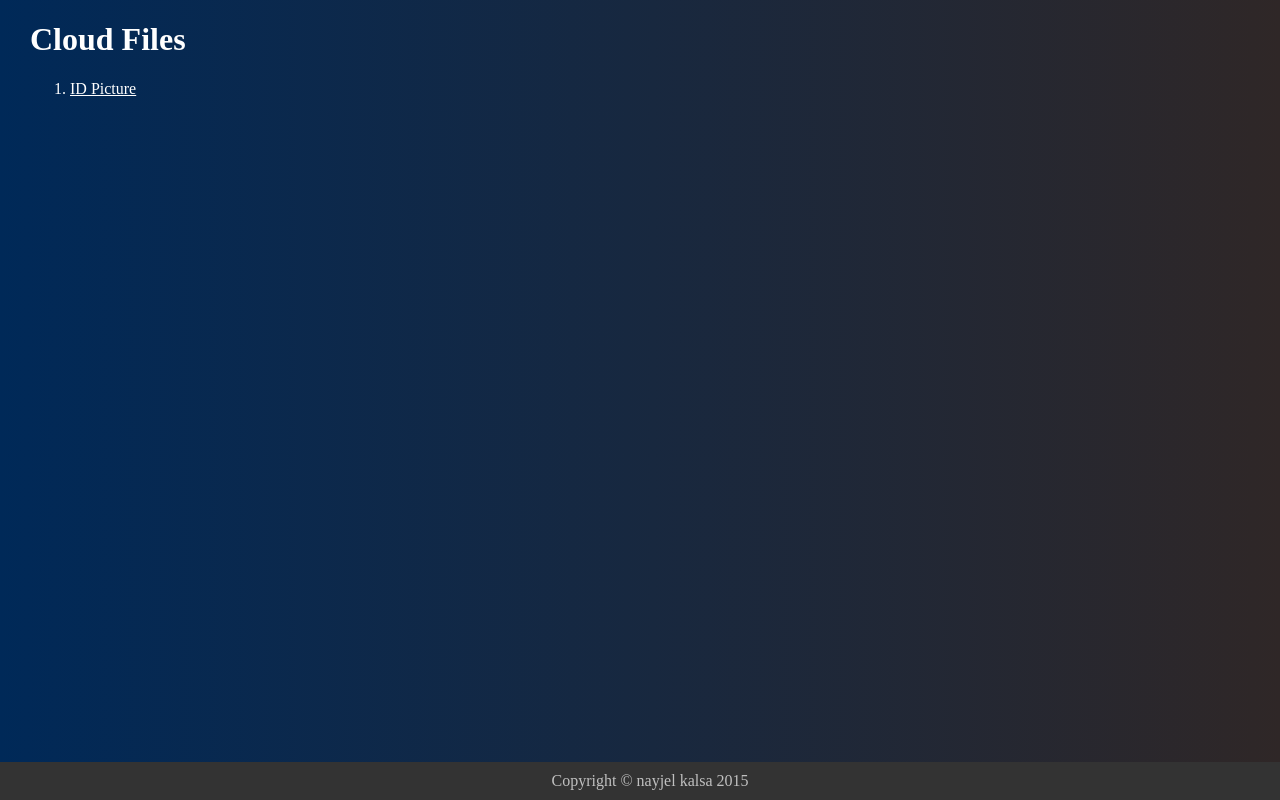
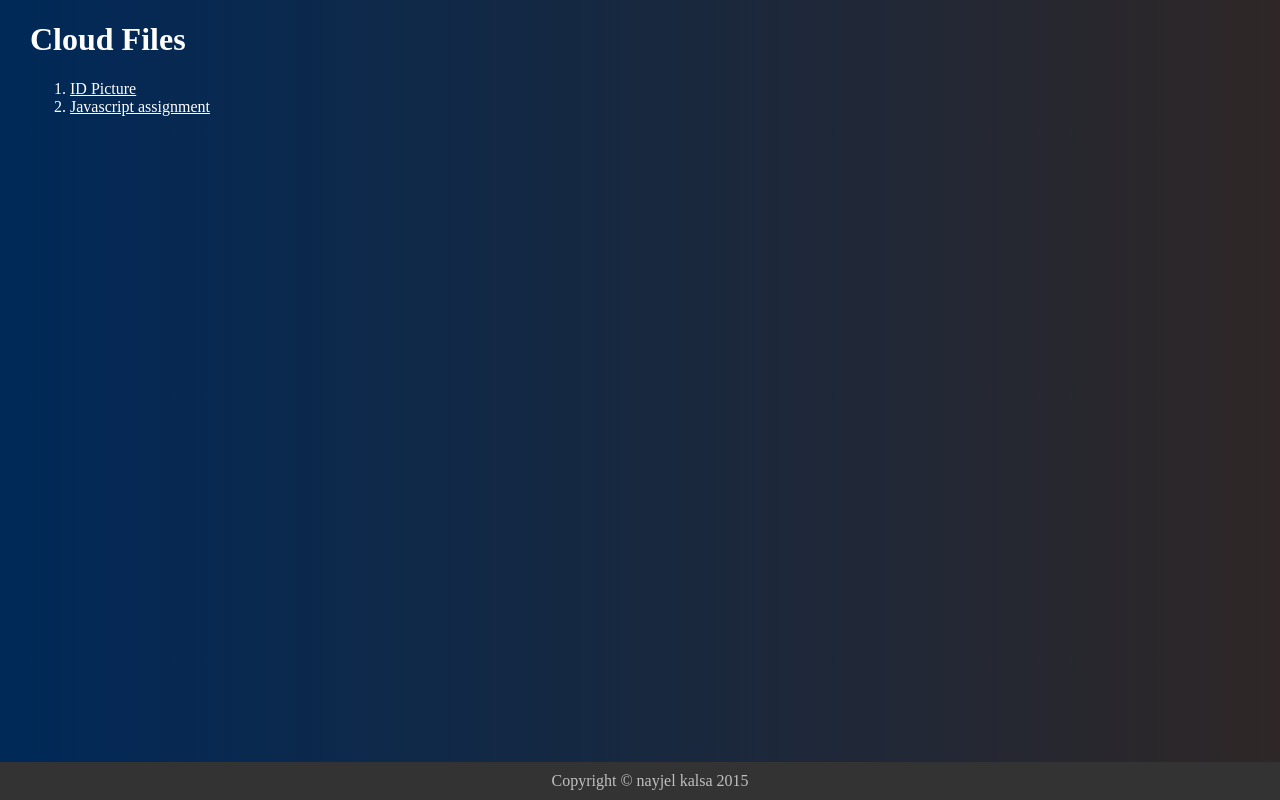
Before and after one commit to nayjel/nayjel.github.io, a plain HTML site: page index.html in a window 1280 px wide. Drawn offline with Linux system fonts and the light colour scheme.

Commit message:
Update index.html

```diff
--- a/index.html
+++ b/index.html
@@ -47,6 +47,7 @@ h1,ol{
 <ol>
 <li><a href="https://doc-14-8g-docs.googleusercontent.com/docs/securesc/qs6qcnbesghi0t5f0ecjnf3fm7kb2i0l/u0r4jmdr9927uikj55ibsfeaulvij660/1425002400000/08844815520702594603/08844815520702594603/0B8V_Fj2OhppydFg2SW1WaXRNUGM?e=download&nonce=3cuhn04uhm5es&user=08844815520702594603&hash=v0keot2lorhtvhp09huvm0o2miik0ub3">ID Picture</a>
 </li>
+<li><a href="https://drive.google.com/folderview?id=0B8V_Fj2Ohppyfm91VFVtSEFVQmJvMl9nUmJmR0gtYnl6MU9PcUhsUlVFbkE2cFRkX3BfOUE&usp=sharing">Javascript assignment</a></li>
 </ol>
 <div id="div_footer">Copyright &copy nayjel kalsa 2015</div>
 </body>
```
